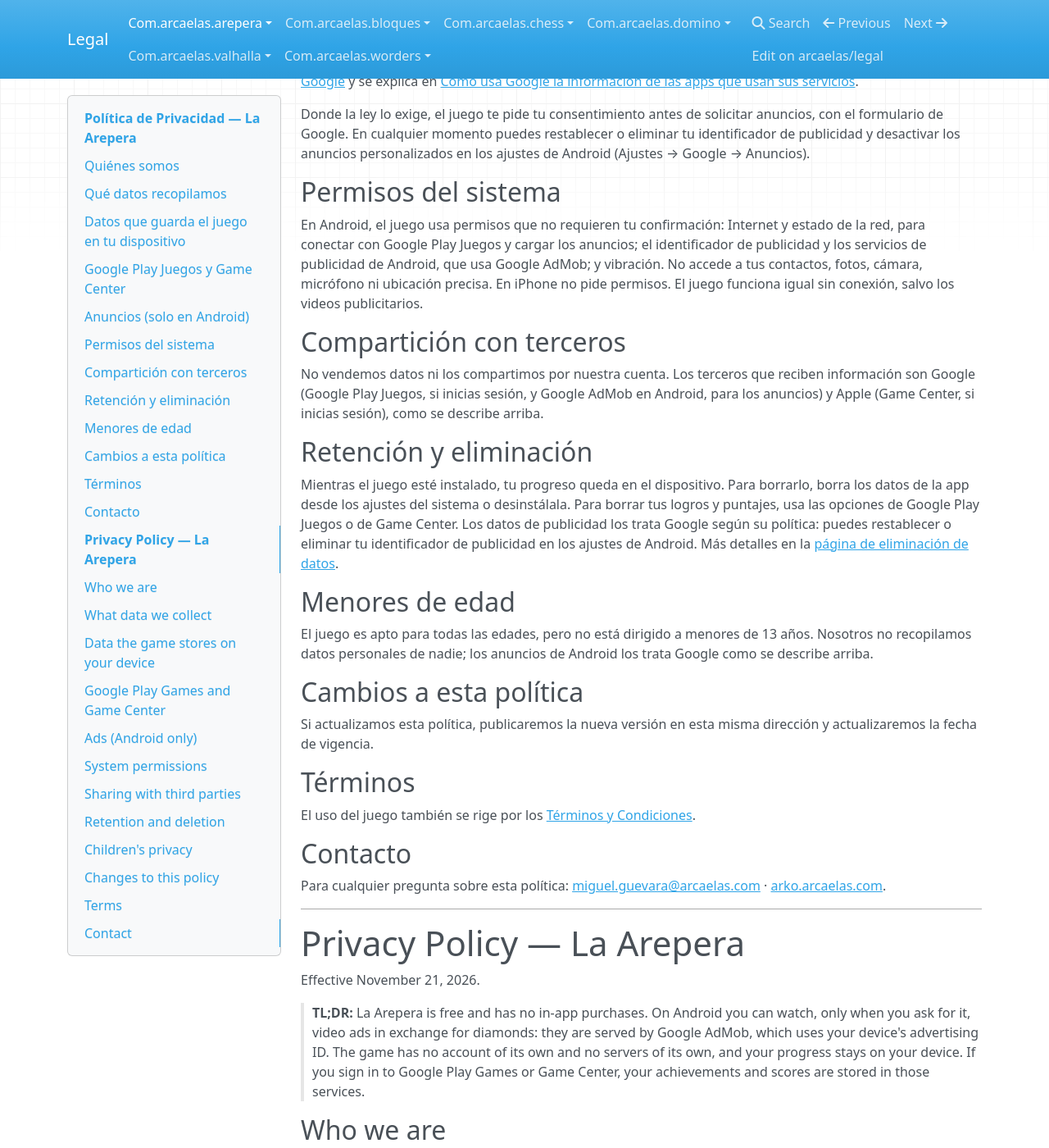
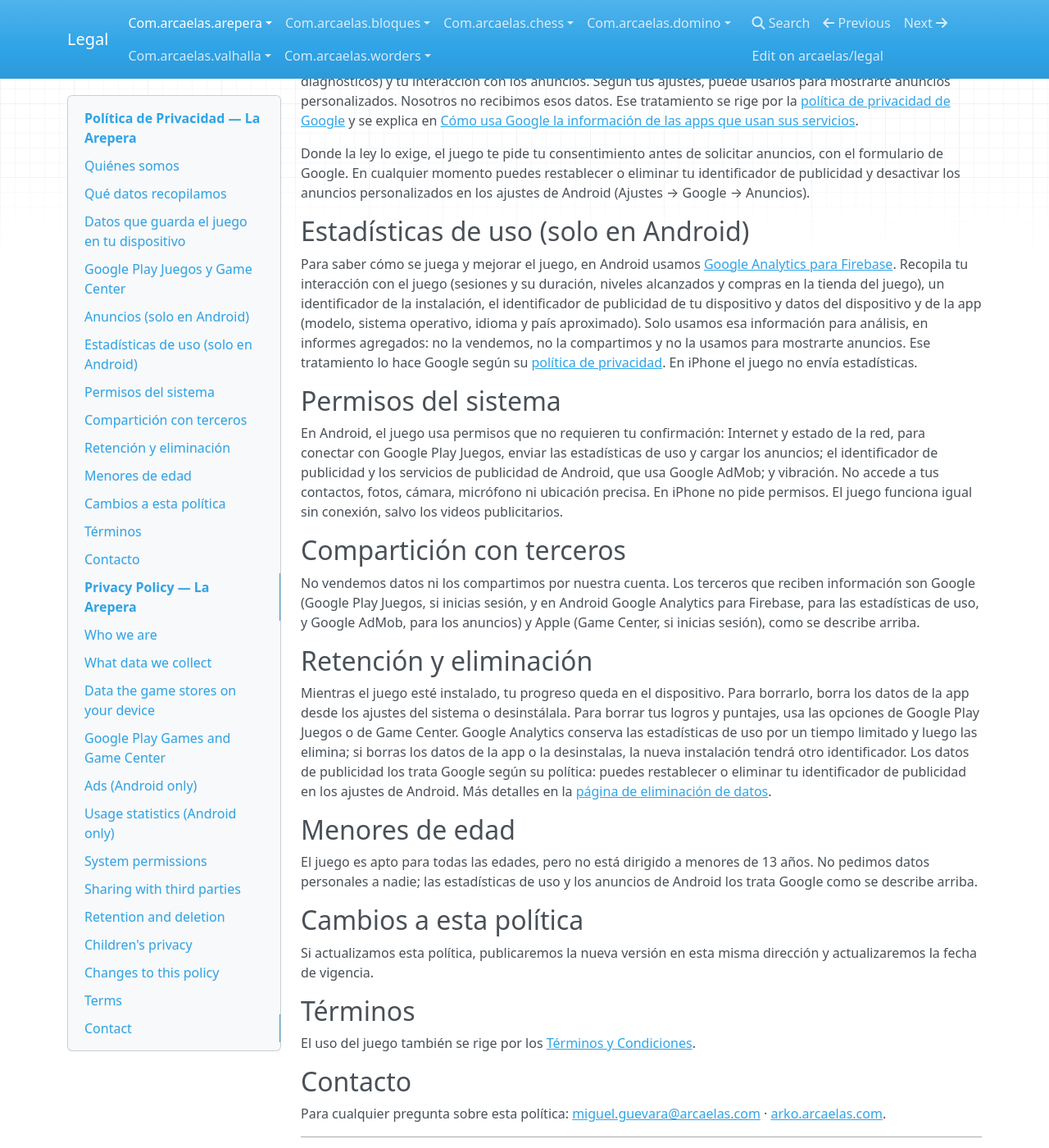
Before and after one commit to arcaelas/legal, an MkDocs documentation site: the page built from docs/com.arcaelas.arepera/privacy/README.md, in a window 1280 px wide and 1400 px high, scrolled down 1159 px. Shown: the whole window at 82% size. Built offline with MkDocs 1.6.1, drawn with Linux system fonts in a browser that asks for light colours; nearby versions of some CDN libraries; some of the changed text lies outside the part shown.

Commit message:
docs: la privacidad de La Arepera incluye Google Analytics para Firebase (#35)

```diff
--- a/docs/com.arcaelas.arepera/privacy/README.md
+++ b/docs/com.arcaelas.arepera/privacy/README.md
@@ -6,9 +6,9 @@ title: Política de Privacidad — La Arepera
 
 # Política de Privacidad — La Arepera
 
-Vigente desde el 21 de noviembre de 2026.
+Vigente desde el 22 de noviembre de 2026.
 
-> **TL;DR:** La Arepera es gratuita y no tiene compras dentro de la app. En Android puedes ver, solo si tú lo pides, videos publicitarios a cambio de diamantes: los sirve Google AdMob, que usa el identificador de publicidad de tu dispositivo. El juego no pide cuenta propia ni tiene servidores propios, y tu progreso queda en tu dispositivo. Si inicias sesión en Google Play Juegos o Game Center, tus logros y puntajes se guardan en esos servicios.
+> **TL;DR:** La Arepera es gratuita y no tiene compras dentro de la app. En Android puedes ver, solo si tú lo pides, videos publicitarios a cambio de diamantes: los sirve Google AdMob, que usa el identificador de publicidad de tu dispositivo. El juego no pide cuenta propia ni tiene servidores propios, y tu progreso queda en tu dispositivo. En Android, el juego envía estadísticas de uso a Google Analytics para Firebase para ayudarnos a mejorarlo. Si inicias sesión en Google Play Juegos o Game Center, tus logros y puntajes se guardan en esos servicios.
 
 ## Quiénes somos
 
@@ -16,7 +16,7 @@ La Arepera (paquete `com.arcaelas.arepera`) es un juego móvil gratuito desarrol
 
 ## Qué datos recopilamos
 
-Nosotros, ninguno. No tenemos servidores propios, no pedimos registro y el juego no nos envía datos. El juego no vende nada y no usa herramientas de analítica. Los terceros que pueden recibir información son Google y Apple, si inicias sesión en sus servicios de juego, y Google AdMob en Android, para los videos publicitarios que se describen abajo.
+No tenemos servidores propios ni pedimos registro, y nunca te pedimos tu nombre, correo o teléfono. En Android, el juego envía estadísticas de uso a Google Analytics para Firebase, como se describe abajo. El juego no vende nada. Los terceros que pueden recibir información son Google y Apple, si inicias sesión en sus servicios de juego, y en Android Google Analytics para Firebase y Google AdMob, para las estadísticas de uso y los videos publicitarios que se describen abajo.
 
 ## Datos que guarda el juego en tu dispositivo
 
@@ -38,21 +38,25 @@ Los anuncios los sirve [Google AdMob](https://admob.google.com/). Para mostrarlo
 
 Donde la ley lo exige, el juego te pide tu consentimiento antes de solicitar anuncios, con el formulario de Google. En cualquier momento puedes restablecer o eliminar tu identificador de publicidad y desactivar los anuncios personalizados en los ajustes de Android (Ajustes → Google → Anuncios).
 
+## Estadísticas de uso (solo en Android)
+
+Para saber cómo se juega y mejorar el juego, en Android usamos [Google Analytics para Firebase](https://firebase.google.com/products/analytics). Recopila tu interacción con el juego (sesiones y su duración, niveles alcanzados y compras en la tienda del juego), un identificador de la instalación, el identificador de publicidad de tu dispositivo y datos del dispositivo y de la app (modelo, sistema operativo, idioma y país aproximado). Solo usamos esa información para análisis, en informes agregados: no la vendemos, no la compartimos y no la usamos para mostrarte anuncios. Ese tratamiento lo hace Google según su [política de privacidad](https://policies.google.com/privacy?hl=es). En iPhone el juego no envía estadísticas.
+
 ## Permisos del sistema
 
-En Android, el juego usa permisos que no requieren tu confirmación: Internet y estado de la red, para conectar con Google Play Juegos y cargar los anuncios; el identificador de publicidad y los servicios de publicidad de Android, que usa Google AdMob; y vibración. No accede a tus contactos, fotos, cámara, micrófono ni ubicación precisa. En iPhone no pide permisos. El juego funciona igual sin conexión, salvo los videos publicitarios.
+En Android, el juego usa permisos que no requieren tu confirmación: Internet y estado de la red, para conectar con Google Play Juegos, enviar las estadísticas de uso y cargar los anuncios; el identificador de publicidad y los servicios de publicidad de Android, que usa Google AdMob; y vibración. No accede a tus contactos, fotos, cámara, micrófono ni ubicación precisa. En iPhone no pide permisos. El juego funciona igual sin conexión, salvo los videos publicitarios.
 
 ## Compartición con terceros
 
-No vendemos datos ni los compartimos por nuestra cuenta. Los terceros que reciben información son Google (Google Play Juegos, si inicias sesión, y Google AdMob en Android, para los anuncios) y Apple (Game Center, si inicias sesión), como se describe arriba.
+No vendemos datos ni los compartimos por nuestra cuenta. Los terceros que reciben información son Google (Google Play Juegos, si inicias sesión, y en Android Google Analytics para Firebase, para las estadísticas de uso, y Google AdMob, para los anuncios) y Apple (Game Center, si inicias sesión), como se describe arriba.
 
 ## Retención y eliminación
 
-Mientras el juego esté instalado, tu progreso queda en el dispositivo. Para borrarlo, borra los datos de la app desde los ajustes del sistema o desinstálala. Para borrar tus logros y puntajes, usa las opciones de Google Play Juegos o de Game Center. Los datos de publicidad los trata Google según su política: puedes restablecer o eliminar tu identificador de publicidad en los ajustes de Android. Más detalles en la [página de eliminación de datos](../deletion/).
+Mientras el juego esté instalado, tu progreso queda en el dispositivo. Para borrarlo, borra los datos de la app desde los ajustes del sistema o desinstálala. Para borrar tus logros y puntajes, usa las opciones de Google Play Juegos o de Game Center. Google Analytics conserva las estadísticas de uso por un tiempo limitado y luego las elimina; si borras los datos de la app o la desinstalas, la nueva instalación tendrá otro identificador. Los datos de publicidad los trata Google según su política: puedes restablecer o eliminar tu identificador de publicidad en los ajustes de Android. Más detalles en la [página de eliminación de datos](../deletion/).
 
 ## Menores de edad
 
-El juego es apto para todas las edades, pero no está dirigido a menores de 13 años. Nosotros no recopilamos datos personales de nadie; los anuncios de Android los trata Google como se describe arriba.
+El juego es apto para todas las edades, pero no está dirigido a menores de 13 años. No pedimos datos personales a nadie; las estadísticas de uso y los anuncios de Android los trata Google como se describe arriba.
 
 ## Cambios a esta política
 
@@ -70,9 +74,9 @@ Para cualquier pregunta sobre esta política: [miguel.guevara@arcaelas.com](mail
 
 # Privacy Policy — La Arepera
 
-Effective November 21, 2026.
+Effective November 22, 2026.
 
-> **TL;DR:** La Arepera is free and has no in-app purchases. On Android you can watch, only when you ask for it, video ads in exchange for diamonds: they are served by Google AdMob, which uses your device's advertising ID. The game has no account of its own and no servers of its own, and your progress stays on your device. If you sign in to Google Play Games or Game Center, your achievements and scores are stored in those services.
+> **TL;DR:** La Arepera is free and has no in-app purchases. On Android you can watch, only when you ask for it, video ads in exchange for diamonds: they are served by Google AdMob, which uses your device's advertising ID. The game has no account of its own and no servers of its own, and your progress stays on your device. On Android, the game sends usage statistics to Google Analytics for Firebase to help us improve it. If you sign in to Google Play Games or Game Center, your achievements and scores are stored in those services.
 
 ## Who we are
 
@@ -80,7 +84,7 @@ La Arepera (package `com.arcaelas.arepera`) is a free mobile game developed by A
 
 ## What data we collect
 
-We collect none. We have no servers of our own, we don't ask you to register and the game sends no data to us. The game sells nothing and uses no analytics tools. The third parties that may receive information are Google and Apple, if you sign in to their game services, and Google AdMob on Android, for the video ads described below.
+We have no servers of our own, we don't ask you to register and we never ask for your name, email or phone number. On Android, the game sends usage statistics to Google Analytics for Firebase, as described below. The game sells nothing. The third parties that may receive information are Google and Apple, if you sign in to their game services, and on Android Google Analytics for Firebase and Google AdMob, for the usage statistics and the video ads described below.
 
 ## Data the game stores on your device
 
@@ -102,21 +106,25 @@ The ads are served by [Google AdMob](https://admob.google.com/). To show them, c
 
 Where the law requires it, the game asks for your consent before requesting ads, with Google's form. At any time you can reset or delete your advertising ID and turn off personalized ads in the Android settings (Settings → Google → Ads).
 
+## Usage statistics (Android only)
+
+To learn how the game is played and improve it, on Android we use [Google Analytics for Firebase](https://firebase.google.com/products/analytics). It collects your interaction with the game (sessions and their length, levels reached and purchases in the in-game shop), an installation ID, your device's advertising ID and device and app data (model, operating system, language and approximate country). We use this information only for analytics, in aggregated reports: we don't sell it, we don't share it and we don't use it to show you ads. That processing is done by Google under its [privacy policy](https://policies.google.com/privacy). On iPhone the game sends no statistics.
+
 ## System permissions
 
-On Android, the game uses permissions that need no confirmation from you: Internet and network state, to connect to Google Play Games and load the ads; the advertising ID and Android's advertising services, used by Google AdMob; and vibration. It does not access your contacts, photos, camera, microphone or precise location. On iPhone it asks for no permissions. The game works the same offline, except for the video ads.
+On Android, the game uses permissions that need no confirmation from you: Internet and network state, to connect to Google Play Games, send usage statistics and load the ads; the advertising ID and Android's advertising services, used by Google AdMob; and vibration. It does not access your contacts, photos, camera, microphone or precise location. On iPhone it asks for no permissions. The game works the same offline, except for the video ads.
 
 ## Sharing with third parties
 
-We do not sell data or share it ourselves. The third parties that receive information are Google (Google Play Games, if you sign in, and Google AdMob on Android, for the ads) and Apple (Game Center, if you sign in), as described above.
+We do not sell data or share it ourselves. The third parties that receive information are Google (Google Play Games, if you sign in, and on Android Google Analytics for Firebase, for usage statistics, and Google AdMob, for the ads) and Apple (Game Center, if you sign in), as described above.
 
 ## Retention and deletion
 
-While the game is installed, your progress stays on the device. To delete it, clear the app data from the system settings or uninstall the app. To delete your achievements and scores, use the options of Google Play Games or Game Center. Advertising data is handled by Google under its policy: you can reset or delete your advertising ID in the Android settings. More details on the [data deletion page](../deletion/).
+While the game is installed, your progress stays on the device. To delete it, clear the app data from the system settings or uninstall the app. To delete your achievements and scores, use the options of Google Play Games or Game Center. Google Analytics keeps usage statistics for a limited time and then deletes them; if you clear the app data or uninstall it, the new installation gets a different ID. Advertising data is handled by Google under its policy: you can reset or delete your advertising ID in the Android settings. More details on the [data deletion page](../deletion/).
 
 ## Children's privacy
 
-The game is suitable for all ages but is not directed to children under 13. We collect no personal data from anyone; the ads on Android are handled by Google as described above.
+The game is suitable for all ages but is not directed to children under 13. We ask no one for personal data; usage statistics and ads on Android are handled by Google as described above.
 
 ## Changes to this policy
 
```
